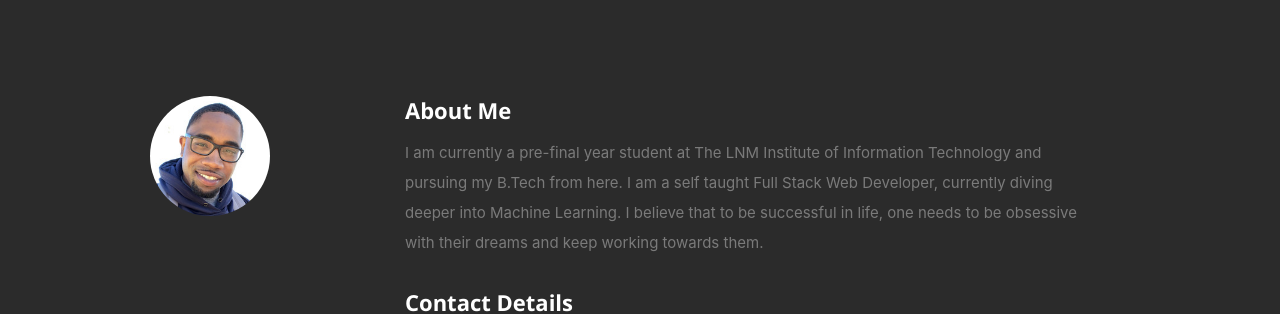
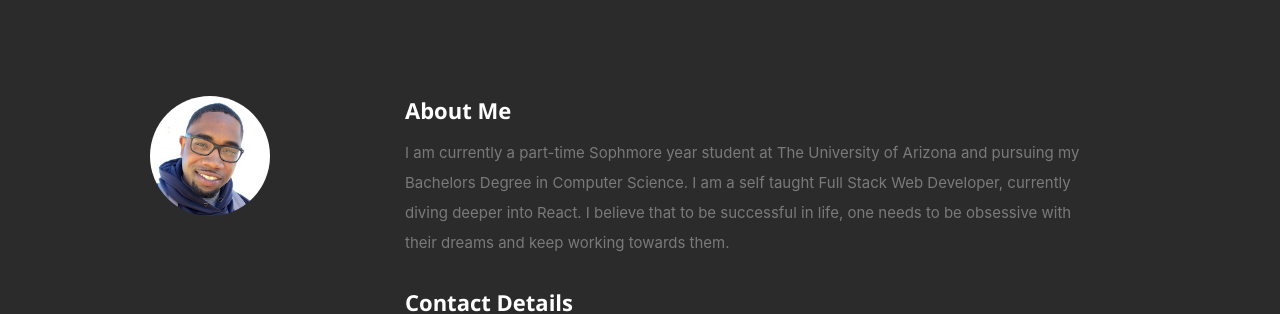
Before and after one commit to zsherman2510/MainPortfolio, a React (Create React App) app: page / in a window 1280 px wide. Shown: the part 800-1114 px from the top of the page. Built offline with nearby package versions, Linux system fonts and the light colour scheme.

Commit message:
edited bio

```diff
--- a/src/resumeData.js
+++ b/src/resumeData.js
@@ -23,7 +23,7 @@ let resumeData = {
     }
   ],
   aboutme:
-    "I am currently a pre-final year student at The LNM Institute of Information Technology and pursuing my B.Tech from here. I am a self taught Full Stack Web Developer, currently diving deeper into Machine Learning. I believe that to be successful in life, one needs to be obsessive with their dreams and keep working towards them.",
+    "I am currently a part-time Sophmore year student at The University of Arizona and pursuing my Bachelors Degree in Computer Science. I am a self taught Full Stack Web Developer, currently diving deeper into React. I believe that to be successful in life, one needs to be obsessive with their dreams and keep working towards them.",
   address: "Tucson, AZ",
   email: "shermanzavion@gmail.com",
   education: [
```
